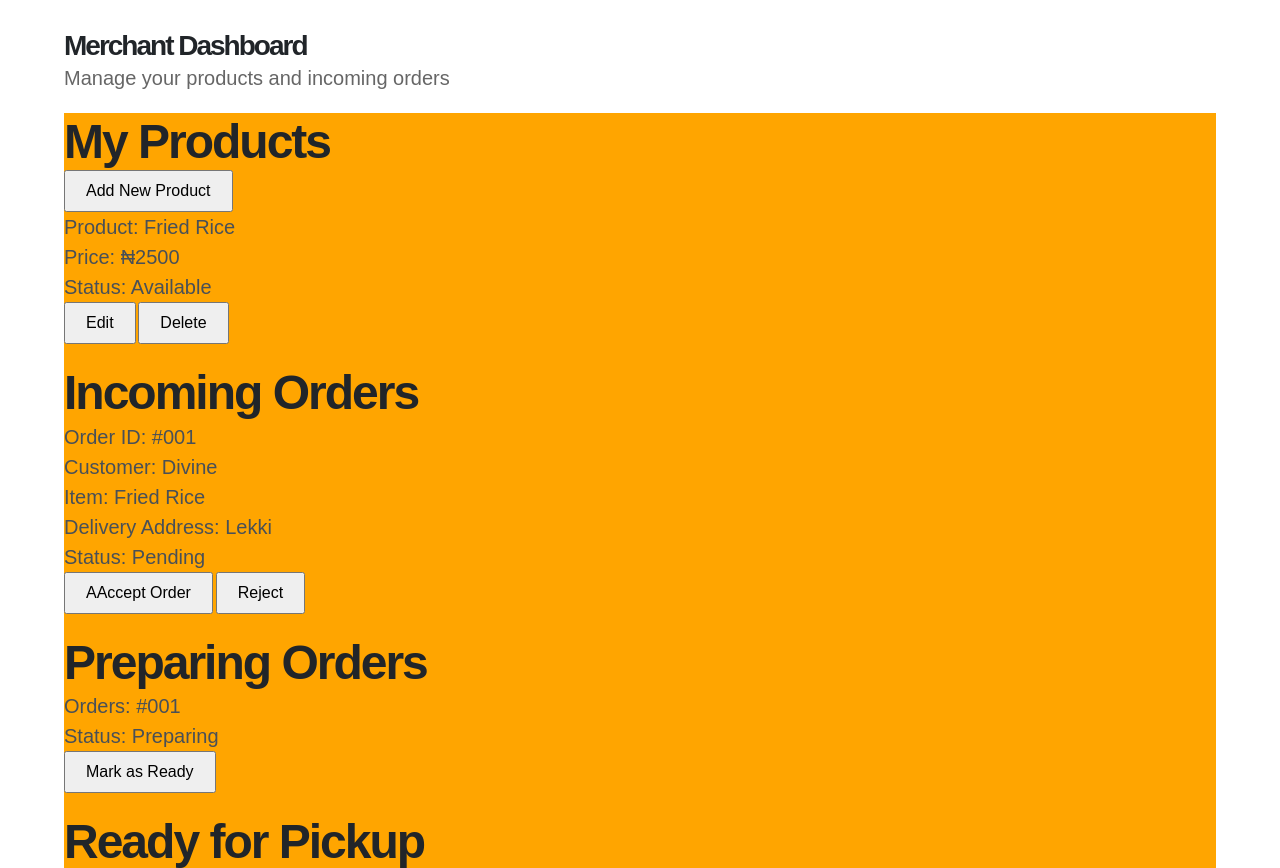
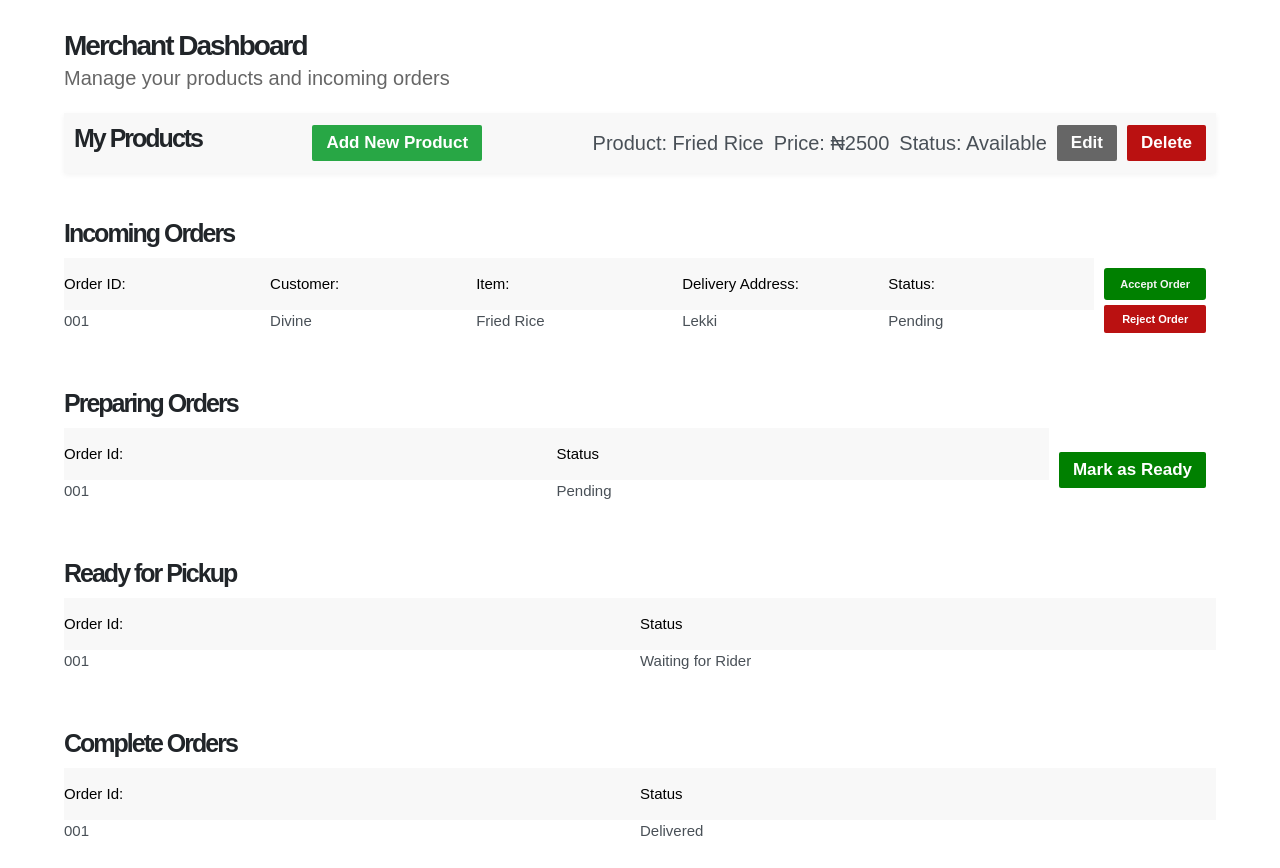
Before and after one commit to Divine-Chidozie/paucek-delivery, a plain HTML site: page pages/merchant-dashboard.html in a window 1280 px wide. Shown: the part 71-939 px from the top of the page. Drawn offline with Linux system fonts and the light colour scheme.

Commit message:
added new feature (merchant feature)

```diff
--- a/pages/merchant-dashboard.html
+++ b/pages/merchant-dashboard.html
@@ -31,72 +31,126 @@
         <!-- ===== Section 1: Products ===== -->
         <section class="product-section">
           <h2>My Products</h2>
-
-          <button>Add New Product</button>
+          <button id="new-product" class="new-product-btn">
+            Add New Product
+          </button>
 
           <div class="product-card">
             <p>Product: Fried Rice</p>
             <p>Price: ₦2500</p>
             <p>Status: Available</p>
 
-            <button>Edit</button>
-            <button>Delete</button>
+            <button id="edit-button" class="edit-btn">Edit</button>
+            <button id="delete-button" class="delete-btn">Delete</button>
           </div>
         </section>
 
         <!-- ===== Section 2: Incoming Orders ===== -->
-        <section>
+        <section class="incoming-orders">
           <h2>Incoming Orders</h2>
 
           <div class="order-card">
-            <p>Order ID: #001</p>
-            <p>Customer: Divine</p>
-            <p>Item: Fried Rice</p>
-            <p>Delivery Address: Lekki</p>
-            <p>Status: Pending</p>
+            <div class="id">
+              <p class="order">Order ID:</p>
+              <p>001</p>
+            </div>
 
-            <button>AAccept Order</button>
-            <button>Reject</button>
+            <div class="id">
+              <p class="customer">Customer:</p>
+              <p>Divine</p>
+            </div>
+
+            <div class="id">
+              <p class="item">Item:</p>
+              <p>Fried Rice</p>
+            </div>
+
+            <div class="id">
+              <p class="delivery">Delivery Address:</p>
+              <p>Lekki</p>
+            </div>
+
+            <div class="id">
+              <p class="status">Status:</p>
+              <p>Pending</p>
+            </div>
+
+            <div class="order-card-btn-container">
+              <button id="accept-order-button" class="accept-order-btn">
+                Accept Order
+              </button>
+              <button id="reject-order-button" class="reject-order-btn">
+                Reject Order
+              </button>
+            </div>
           </div>
         </section>
 
-        <!-- ===== Section 3: PreparingReady State ===== -->
-        <section>
+        <!-- ===== Section 3: Preparing / Ready State ===== -->
+
+        <section class="preparing-state">
           <h2>Preparing Orders</h2>
 
-          <div>
-            <p>Orders: #001</p>
-            <p>Status: Preparing</p>
+          <div class="order-card">
+            <div class="id">
+              <p class="order">Order Id:</p>
+              <p>001</p>
+            </div>
 
-            <button>Mark as Ready</button>
+            <div class="id">
+              <p class="customer">Status</p>
+              <p>Pending</p>
+            </div>
+
+            <div class="order-card-btn-container">
+              <button class="mark-ready-btn">Mark as Ready</button>
+            </div>
           </div>
         </section>
 
         <!-- ===== Section 4: Ready for Pickup ===== -->
-        <section>
+
+        <section class="pickup-state">
           <h2>Ready for Pickup</h2>
 
-          <div>
-            <p>Order: #001</p>
-            <p>Status: Waiting for Rider</p>
+          <div class="order-card">
+            <div class="id">
+              <p class="order">Order Id:</p>
+              <p>001</p>
+            </div>
+
+            <div class="id">
+              <p class="customer">Status</p>
+              <p>Waiting for Rider</p>
+            </div>
           </div>
         </section>
 
         <!-- ===== Section 5: Completed Orders ===== -->
+
         <section>
-          <h2>Completed Orders</h2>
+          <h2>Complete Orders</h2>
 
-          <div>
-            <p>Order: #001</p>
-            <p>Status: Delivered</p>
+          <div class="order-card">
+            <div class="id">
+              <p class="order">Order Id:</p>
+              <p>001</p>
+            </div>
+
+            <div class="id">
+              <p class="customer">Status</p>
+              <p>Delivered</p>
+            </div>
           </div>
         </section>
 
         <!-- LOGOUT -->
-        <section class="logout-section">
+        <section id="logout" class="logout-section">
           <button id="logoutBtn">Logout</button>
         </section>
       </main>
     </div>
+
+    <script src="/scripts/marchent.js"></script>
   </body>
 </html>
--- /dev/null
+++ b/scripts/marchent.js
@@ -0,0 +1,57 @@
+const addNewProduct = document.getElementById("new-product");
+document.getElementById("edit-button").onclick = editProductBtn;
+const deleteProductBtn = document.getElementById("delete-button");
+
+addNewProduct.onclick = function () {
+  window.location.href = "/pages/request-delivery.html";
+};
+
+function editProductBtn() {
+  setTimeout(() => {
+    alert("Sorry, can't edit produt details, feature not available!");
+  }, 2000);
+}
+
+deleteProductBtn.addEventListener("click", () => {
+  const confirmDeleteProduct = confirm(
+    "Are you sure you want to delete product!",
+  );
+
+  if (confirmDeleteProduct === true) {
+    console.log("Product deleted");
+    deleteProductBtn.classList.add("delete");
+  } else {
+    deleteProductBtn.classList.remove("delete");
+  }
+});
+
+const acceptOrderButton = document.getElementById("accept-order-button");
+const rejectOrderButton = document.getElementById("reject-order-button");
+
+acceptOrderButton.addEventListener("click", function (e) {
+  alert("Your order has been accepted");
+});
+
+function order(newOrder) {
+  rejectOrderButton.onclick = function () {
+    alert(newOrder);
+    console.error(newOrder);
+  };
+}
+
+order("Your order was rejected...");
+
+// ===== LOGOUT =====
+const logOut = document.getElementById("logoutBtn");
+logOut.addEventListener("click", () => {
+  const confirmLogout = confirm("Are you sure you want to log out");
+
+  if (confirmLogout) {
+    localStorage.removeItem("currentUser");
+    // setTimeout(() => {
+    window.location.href = "/pages/login.html";
+    // }, 1000);
+  } else {
+    window.location.href = "pages/merchant-dashboard.html";
+  }
+});
--- a/styles/merchant-dashboard.css
+++ b/styles/merchant-dashboard.css
@@ -13,15 +13,135 @@
 
 /* ===== MAIN SECTION ===== */
 .main-section {
-  /* background-color: green; */
-  background-color: orange;
+  /* background-color: orange; */
   display: flex;
   flex-direction: column;
-  justify-content: center;
-  align-items: flex-start;
-  gap: 20px;
-  margin-bottom: 25px;
+  justify-content: space-between;
 }
 
 .product-section {
+  background: #f8f8f8;
+  display: flex;
+  flex: 1;
+  box-shadow: 0 2px 6px rgba(0, 0, 0, 0.05);
+  justify-content: space-between;
+  align-items: center;
+  padding: 10px;
+  margin-bottom: 45px;
 }
+
+h2 {
+  margin-bottom: 10px;
+  font-size: 25px;
+}
+
+button {
+  padding: 8px 14px;
+  border: none;
+  border-radius: 2px;
+  cursor: pointer;
+  font-weight: bold;
+  font-size: 1.7rem;
+}
+
+.new-product-btn {
+  background-color: #28a745;
+  color: #fff;
+}
+
+.product-card {
+  display: flex;
+  justify-content: center;
+  align-items: center;
+  gap: 10px;
+}
+
+.edit-btn {
+  background-color: #666;
+  color: #fff;
+}
+
+.delete-btn {
+  background-color: rgb(186, 17, 17);
+  color: #fff;
+}
+
+.delete {
+  display: none;
+}
+
+/* ===== INCOMING ORDERS SECTION ===== */
+
+.order-card {
+  /* border: 1px solid black; */
+
+  display: flex;
+
+  justify-content: space-between;
+  align-items: center;
+  flex-wrap: wrap;
+  margin-bottom: 45px;
+}
+
+.id {
+  display: flex;
+  align-items: flex-start;
+  flex-direction: column;
+  padding: 10px 0px;
+  padding-top: 0px;
+  flex: 1;
+}
+
+.id p {
+  font-size: 1.5rem;
+}
+
+.customer,
+.order,
+.item,
+.delivery,
+.status {
+  background: #f8f8f8;
+  padding: 15px 0px;
+  color: black;
+  width: 100%;
+}
+
+.order-card-btn-container {
+  display: flex;
+  flex-direction: column;
+
+  gap: 5px;
+  padding: 10px;
+}
+
+.accept-order-btn {
+  background-color: green;
+  color: whitesmoke;
+  border: 2px solid green;
+  font-size: 11px;
+  border-radius: 3px;
+}
+
+.reject-order-btn {
+  background-color: rgb(186, 17, 17);
+  color: white;
+  border: none;
+  font-size: 11px;
+}
+
+.mark-ready-btn {
+  background-color: green;
+  color: #fff;
+}
+
+#logout {
+  display: flex;
+  justify-content: right;
+  margin-bottom: 10px;
+}
+
+#logout button {
+  background-color: rgb(186, 17, 17);
+  color: #fff;
+}
```
Also changed, not shown: script.js (+7 -2 lines).
